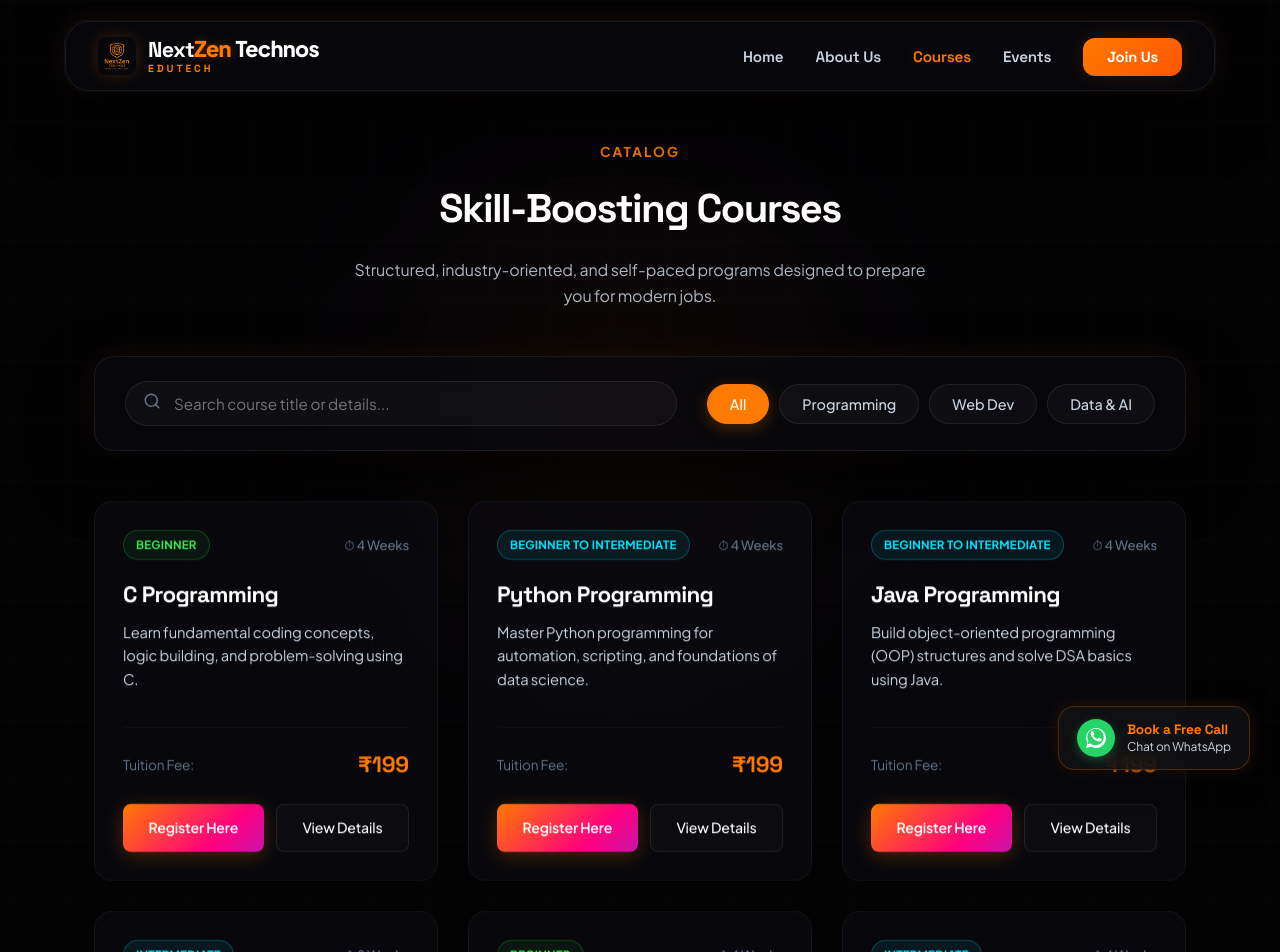
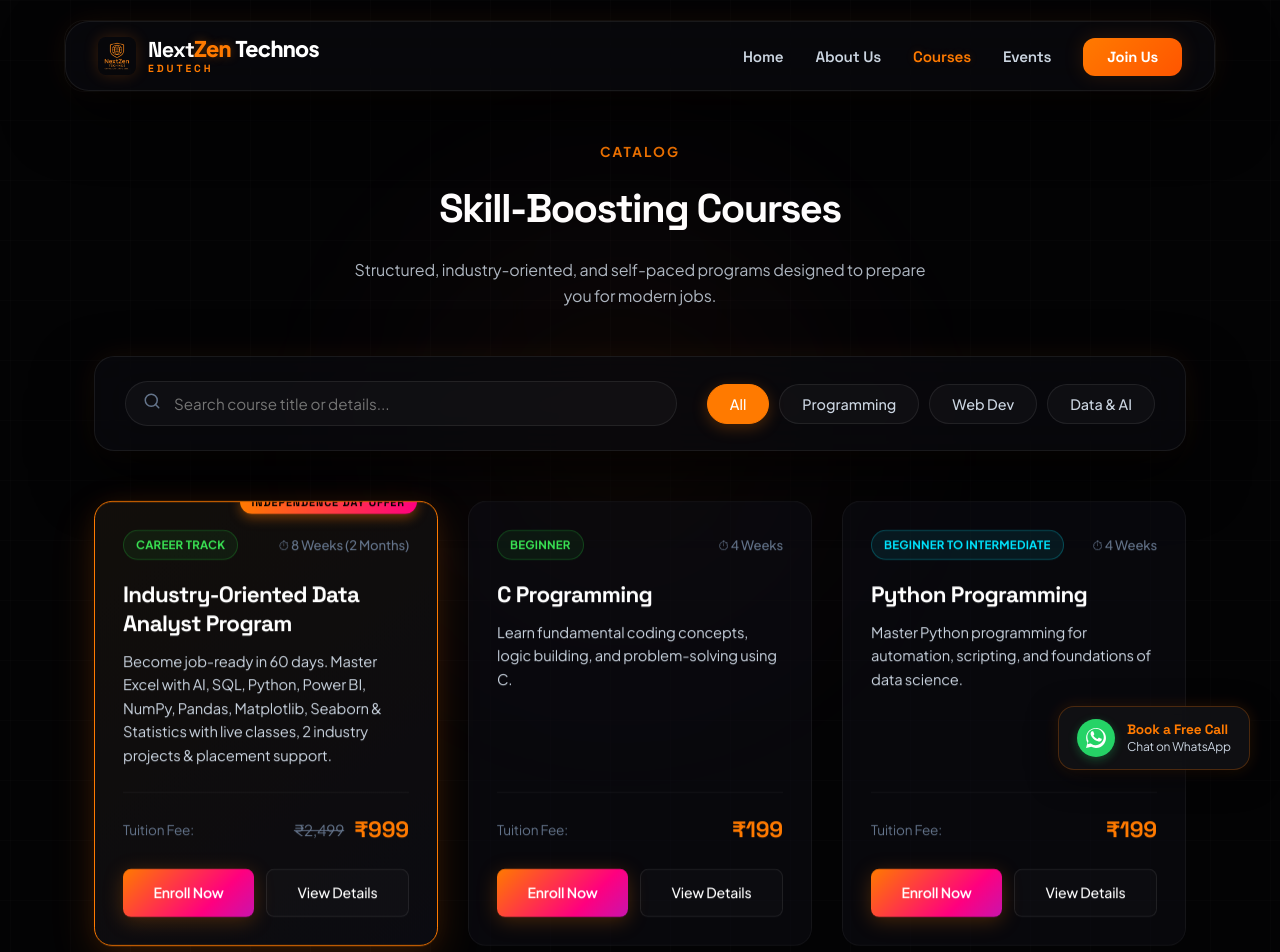
Before and after one commit to nextzentechnos-lang/nextzentechnoswebsite, a React (Vite) app: page /courses in a window 1280 px wide. Shown: the top 952 px of the page. Built offline with nearby package versions, Linux system fonts and the light colour scheme.

Commit message:
feat: highlight Data Analyst Program in Courses catalog with featured badge and special styling

```diff
--- a/src/components/Courses.css
+++ b/src/components/Courses.css
@@ -200,6 +200,41 @@
   color: var(--accent-orange);
 }
 
+.price-values-group {
+  display: flex;
+  align-items: center;
+  gap: 10px;
+}
+
+.price-old {
+  font-size: 0.95rem;
+  color: var(--text-muted);
+  text-decoration: line-through;
+}
+
+/* Featured Course Card Enhancements */
+.featured-course-card {
+  position: relative;
+  border: 1px solid var(--accent-orange) !important;
+  background: linear-gradient(145deg, rgba(20, 16, 12, 0.9) 0%, rgba(12, 12, 18, 0.95) 100%) !important;
+  box-shadow: 0 15px 45px rgba(255, 122, 0, 0.15), 0 0 25px rgba(255, 122, 0, 0.08) !important;
+}
+
+.featured-banner-tag {
+  position: absolute;
+  top: -12px;
+  right: 20px;
+  background: linear-gradient(90deg, var(--accent-orange), #ff007f);
+  color: #000;
+  font-family: var(--font-title);
+  font-size: 0.68rem;
+  font-weight: 800;
+  letter-spacing: 0.08em;
+  padding: 3px 12px;
+  border-radius: 12px;
+  box-shadow: 0 4px 12px rgba(255, 122, 0, 0.4);
+}
+
 .course-card-actions {
   display: flex;
   gap: 12px;
--- a/src/components/Courses.jsx
+++ b/src/components/Courses.jsx
@@ -8,7 +8,12 @@ function CourseCard({ course, getLevelColorClass }) {
   use3DTilt(cardRef, 8); // Gentler tilt for standard-sized cards
 
   return (
-    <div ref={cardRef} className="interactive-card course-card fade-in-up">
+    <div ref={cardRef} className={`interactive-card course-card fade-in-up ${course.featured ? 'featured-course-card' : ''}`}>
+      {course.featured && (
+        <div className="featured-banner-tag">
+          {course.badgeText || "FEATURED PROGRAM"}
+        </div>
+      )}
       <div className="course-card-header">
         <span className={`course-level-badge ${getLevelColorClass(course.level)}`}>
           {course.level}
@@ -22,7 +27,10 @@ function CourseCard({ course, getLevelColorClass }) {
       <div className="course-card-details">
         <div className="course-price-row">
           <span className="price-label">Tuition Fee:</span>
-          <span className="price-value">{course.price}</span>
+          <div className="price-values-group">
+            {course.oldPrice && <span className="price-old">{course.oldPrice}</span>}
+            <span className="price-value">{course.price}</span>
+          </div>
         </div>
       </div>
 
@@ -33,11 +41,11 @@ function CourseCard({ course, getLevelColorClass }) {
           rel="noopener noreferrer"
           className="btn-primary course-action-btn"
         >
-          Register Here
+          Enroll Now
         </a>
         <a
           href={course.detailLink}
-          target="_blank"
+          target={course.detailLink.startsWith('http') ? "_blank" : "_self"}
           rel="noopener noreferrer"
           className="btn-secondary course-action-btn"
         >
@@ -53,6 +61,19 @@ export default function Courses() {
   const [activeCategory, setActiveCategory] = useState('All');
 
   const courseList = [
+    {
+      title: "Industry-Oriented Data Analyst Program",
+      level: "Career Track",
+      duration: "8 Weeks (2 Months)",
+      price: "₹999",
+      oldPrice: "₹2,499",
+      desc: "Become job-ready in 60 days. Master Excel with AI, SQL, Python, Power BI, NumPy, Pandas, Matplotlib, Seaborn & Statistics with live classes, 2 industry projects & placement support.",
+      category: "Data & AI",
+      featured: true,
+      badgeText: "INDEPENDENCE DAY OFFER",
+      detailLink: "/#data-analyst-program",
+      registerLink: "https://docs.google.com/forms/d/e/1FAIpQLSfu3pf3yfbMCApAIYUOxmS0daXqdFWlwmxihIjL5UbcuGLUmQ/viewform?usp=header"
+    },
     {
       title: "C Programming",
       level: "Beginner",
```
